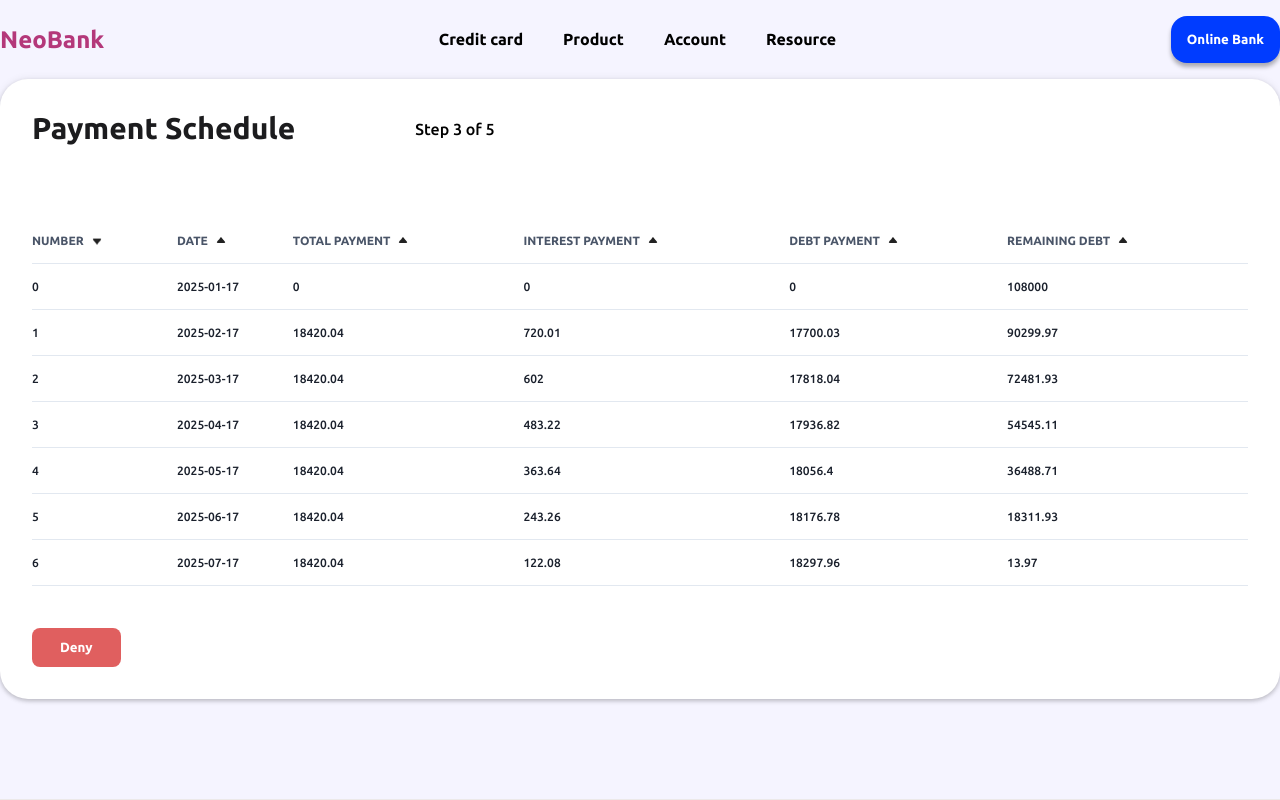
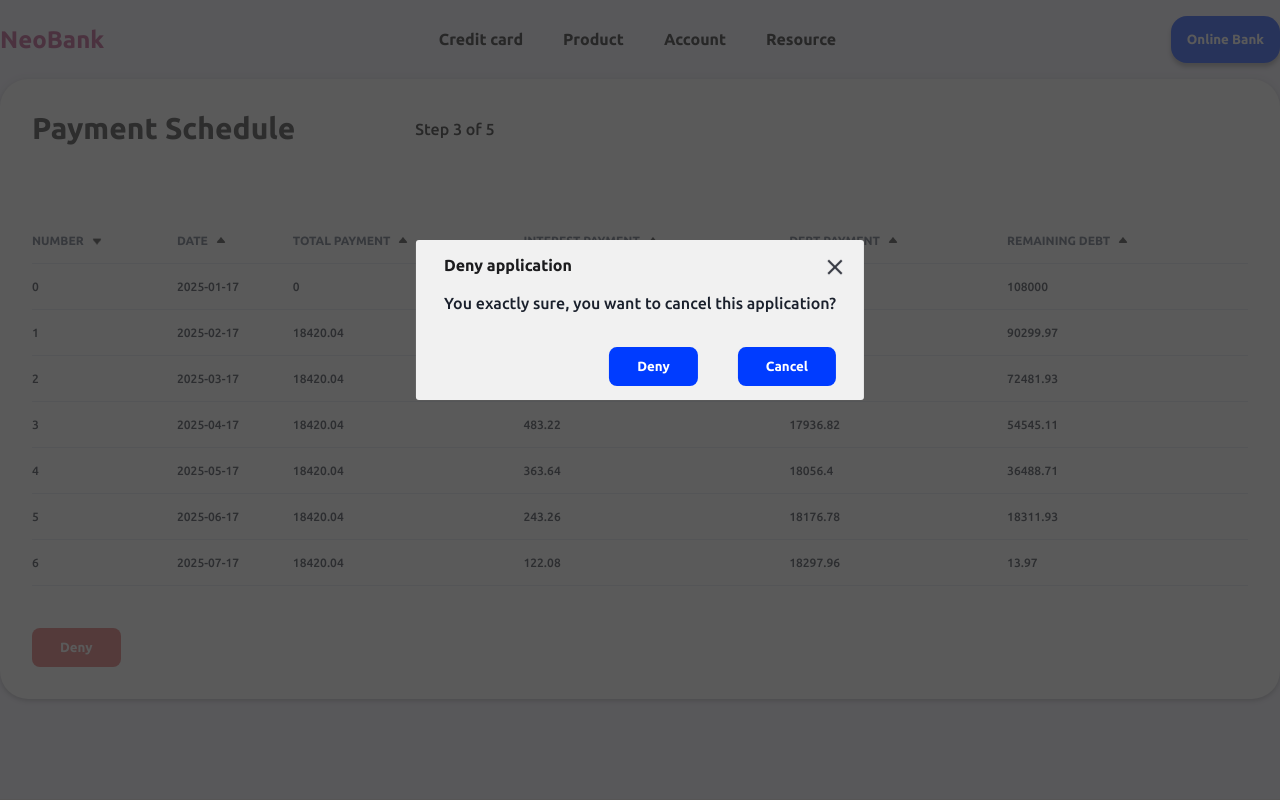
Before and after one commit to NyanLight/neoflex-project, a React (Vite) app: page /loan/1/document in a window 1280 px wide. Both pictures are taken after a click on the button "Deny". Shown: the top 800 px of the page. Built offline with nearby package versions, Linux system fonts and the light colour scheme.

Commit message:
add styling to modal

```diff
--- a/src/components/Document/Document.module.css
+++ b/src/components/Document/Document.module.css
@@ -34,3 +34,56 @@
 .denyPart button {
   background-color: rgba(217, 55, 55, 0.8);
 }
+
+.modal, .modal__overlay {
+  font-family: 'Ubuntu', sans-serif;
+  width: 100vw;
+  height: 100vh;
+  top: 0;
+  left: 0;
+  right: 0;
+  bottom: 0;
+  position: fixed;
+}
+
+.modal__overlay {
+  background: rgba(49,49,49,0.8);
+}
+
+.modal__content {
+  position: absolute;
+  top: 40%;
+  left: 50%;
+  transform: translate(-50%, -50%);
+  line-height: 1.4;
+  background: #f1f1f1;
+  padding: 14px 28px;
+  border-radius: 3px;
+  max-width: 600px;
+  min-width: 300px;
+}
+
+.modal__title {
+  color: #1C1C1E;
+  font-weight: 700;
+  margin-bottom: 1rem;
+}
+
+.modal__regular {
+  color: #1A202C;
+  font-weight: 500;
+  margin-bottom: 2rem;
+}
+
+.modal__close {
+  position: absolute;
+  top: 10px;
+  right: 10px;
+  padding: 5px 7px;
+}
+
+.modal__buttons {
+  display: flex;
+  justify-content: end;
+  gap: 2.5rem;
+}
--- a/src/components/Document/Document.tsx
+++ b/src/components/Document/Document.tsx
@@ -1,75 +1,15 @@
+import { useState } from 'react';
 import { Button } from '../../ui/Button';
 import { Table } from '../../ui/Table';
 import styles from './Document.module.css';
+import { data, headers } from './constants';
 
 export function Document() {
-  const headers = [
-    { label: 'NUMBER', key: 'number' },
-    { label: 'DATE', key: 'date' },
-    { label: 'TOTAL PAYMENT', key: 'totalPayment' },
-    { label: 'INTEREST PAYMENT', key: 'interestPayment' },
-    { label: 'DEBT PAYMENT', key: 'debtPayment' },
-    { label: 'REMAINING DEBT', key: 'remainingDebt' },
-  ];
+  const [modal, setModal] = useState(false);
 
-  const data = [
-    {
-      number: 0,
-      date: '2025-01-17',
-      totalPayment: 0,
-      interestPayment: 0,
-      debtPayment: 0,
-      remainingDebt: 108000.0,
-    },
-    {
-      number: 1,
-      date: '2025-02-17',
-      totalPayment: 18420.04,
-      interestPayment: 720.01,
-      debtPayment: 17700.03,
-      remainingDebt: 90299.97,
-    },
-    {
-      number: 2,
-      date: '2025-03-17',
-      totalPayment: 18420.04,
-      interestPayment: 602.0,
-      debtPayment: 17818.04,
-      remainingDebt: 72481.93,
-    },
-    {
-      number: 3,
-      date: '2025-04-17',
-      totalPayment: 18420.04,
-      interestPayment: 483.22,
-      debtPayment: 17936.82,
-      remainingDebt: 54545.11,
-    },
-    {
-      number: 4,
-      date: '2025-05-17',
-      totalPayment: 18420.04,
-      interestPayment: 363.64,
-      debtPayment: 18056.4,
-      remainingDebt: 36488.71,
-    },
-    {
-      number: 5,
-      date: '2025-06-17',
-      totalPayment: 18420.04,
-      interestPayment: 243.26,
-      debtPayment: 18176.78,
-      remainingDebt: 18311.93,
-    },
-    {
-      number: 6,
-      date: '2025-07-17',
-      totalPayment: 18420.04,
-      interestPayment: 122.08,
-      debtPayment: 18297.96,
-      remainingDebt: 13.97,
-    },
-  ];
+  const toggleModal = () => {
+    setModal(!modal);
+  };
 
   return (
     <section className={styles.document}>
@@ -83,11 +23,47 @@ export function Document() {
         </div>
         <div className={styles.buttons}>
           <div className={styles.denyPart}>
-          <Button handler={() => console.log('deny')} horizontalPadding='1.75rem' verticalPadding='0.75rem'  text='Deny'  borderRadius='8px' />
+            <Button
+              handler={toggleModal}
+              horizontalPadding="1.75rem"
+              verticalPadding="0.75rem"
+              text="Deny"
+              borderRadius="8px"
+            />
           </div>
           <div className={styles.acceptPart}></div>
         </div>
       </div>
+      {modal && (
+        <div className={styles.modal}>
+          <div className={styles.modal__overlay} onClick={toggleModal}></div>
+          <div className={styles.modal__content}>
+            <div className={styles.modal__title}>Deny application</div>
+            <div className={styles.modal__regular}>
+              You exactly sure, you want to cancel this application?
+            </div>
+            <div className={styles.modal__buttons}>
+              <Button
+                borderRadius="8px"
+                text="Deny"
+                horizontalPadding="1.75rem"
+                verticalPadding="0.75rem"
+                handler={() => console.log('deny in modal')}
+              />
+              <Button
+                borderRadius="8px"
+                text="Cancel"
+                horizontalPadding="1.75rem"
+                verticalPadding="0.75rem"
+                handler={() => console.log('cancel in modal')}
+              />
+            </div>
+            <div className={styles.modal__close} onClick={toggleModal}>
+              <img src="/src/assets/modal_cross.png" alt="" />
+            </div>
+          </div>
+        </div>
+      )}
     </section>
   );
 }
--- /dev/null
+++ b/src/components/Document/constants.ts
@@ -0,0 +1,67 @@
+export const headers = [
+    { label: 'NUMBER', key: 'number' },
+    { label: 'DATE', key: 'date' },
+    { label: 'TOTAL PAYMENT', key: 'totalPayment' },
+    { label: 'INTEREST PAYMENT', key: 'interestPayment' },
+    { label: 'DEBT PAYMENT', key: 'debtPayment' },
+    { label: 'REMAINING DEBT', key: 'remainingDebt' },
+  ];
+
+export const data = [
+    {
+      number: 0,
+      date: '2025-01-17',
+      totalPayment: 0,
+      interestPayment: 0,
+      debtPayment: 0,
+      remainingDebt: 108000.0,
+    },
+    {
+      number: 1,
+      date: '2025-02-17',
+      totalPayment: 18420.04,
+      interestPayment: 720.01,
+      debtPayment: 17700.03,
+      remainingDebt: 90299.97,
+    },
+    {
+      number: 2,
+      date: '2025-03-17',
+      totalPayment: 18420.04,
+      interestPayment: 602.0,
+      debtPayment: 17818.04,
+      remainingDebt: 72481.93,
+    },
+    {
+      number: 3,
+      date: '2025-04-17',
+      totalPayment: 18420.04,
+      interestPayment: 483.22,
+      debtPayment: 17936.82,
+      remainingDebt: 54545.11,
+    },
+    {
+      number: 4,
+      date: '2025-05-17',
+      totalPayment: 18420.04,
+      interestPayment: 363.64,
+      debtPayment: 18056.4,
+      remainingDebt: 36488.71,
+    },
+    {
+      number: 5,
+      date: '2025-06-17',
+      totalPayment: 18420.04,
+      interestPayment: 243.26,
+      debtPayment: 18176.78,
+      remainingDebt: 18311.93,
+    },
+    {
+      number: 6,
+      date: '2025-07-17',
+      totalPayment: 18420.04,
+      interestPayment: 122.08,
+      debtPayment: 18297.96,
+      remainingDebt: 13.97,
+    },
+  ];
```
Also changed, not shown: src/assets/modal_cross.png (added).
